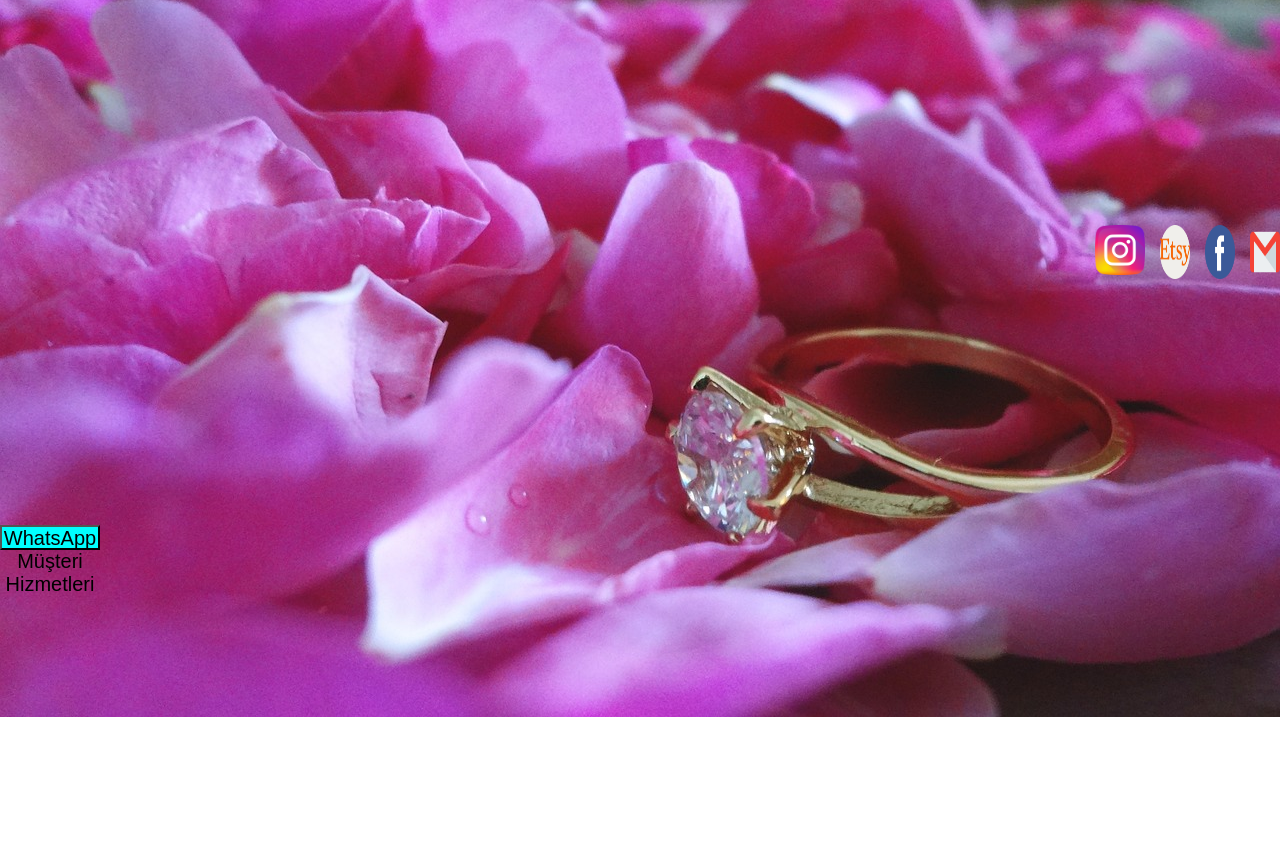
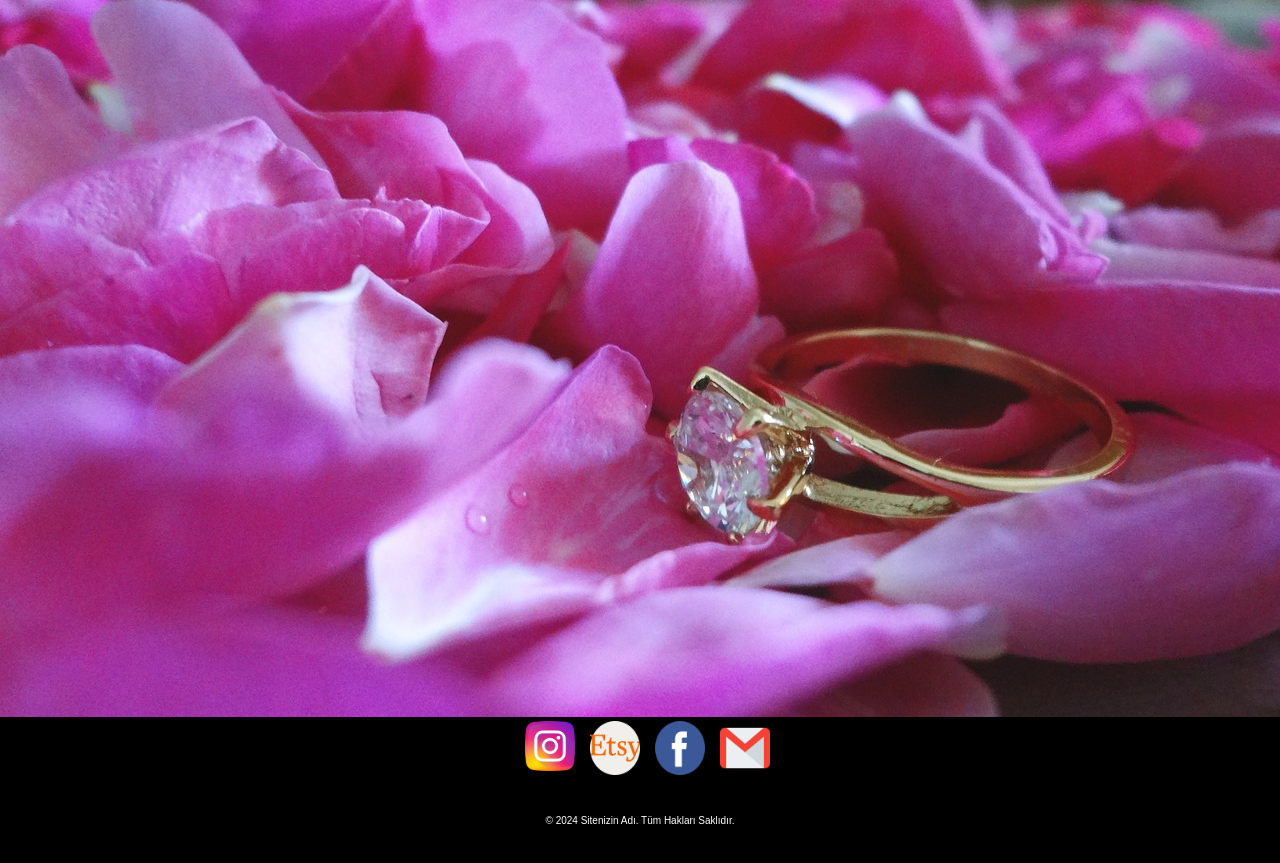
Before and after one commit to ozlem632/plataPro, a plain HTML site: page index.html in a window 1280 px wide. Shown: the part 75-938 px from the top of the page. Before the commit the page ends 800 px from the top, so only its background shows below. Drawn offline with Linux system fonts and the light colour scheme; a web font is replaced by a local one.

Commit message:
index.html

```diff
--- a/index.html
+++ b/index.html
@@ -13,7 +13,7 @@
 <body>
 
 
-  <div style="background-color: black;width: 100%;height: 300px;">
+  <div style="background-color: black;">
   <div class="col-lg-11 col-md-9 col-sm-10 col-xs-12 div1">
     <div class="divchild">
     <div><img src="IMG/tulips.png" width="50px"  class="img"></div>
@@ -60,13 +60,15 @@
 
 
 
-  <div style="display: flex;justify-content: flex-end;">
+  <div style="display: flex;justify-content: center;">
 
 
-    <div class="c" > <a href="https://www.instagram.com/platapro2024/?igsh=cGNkbGF1ZnJ3MXYx"><img src="IMG/instagram.png"width="50px" ></a></div>
-    <div class="c"> <img src="IMG/etsy.png"width="30px" ></div>
-    <div class="c"> <img src="IMG/facebook.png"width="30px" ></div>
-    <div class="c" > <img src="IMG/gmail.png"width="30px" ></div>
+    <div class="c"> <a href="https://www.instagram.com/platapro2024/?igsh=cGNkbGF1ZnJ3MXYx"><img src="IMG/instagram.png"width="50px" ></a></div>
+    <div class="c"> <img src="IMG/etsy.png"width="50px" ></div>
+    <div class="c"> <img src="IMG/facebook.png"width="50px" ></div>
+    <div class="c" > <img src="IMG/gmail.png"width="50px" ></div>
+  </div>
+     <div style="font-size: 10px; color: white;text-align: center;margin: 40px;"><p> &copy; 2024 Sitenizin Adı. Tüm Hakları Saklıdır.</p></div>
 
   </div>
   </div>
@@ -82,12 +84,12 @@
   </div> -->
   <!-- Resim -->
 <!-- </div> -->
-<!--  <div style="height: 2000px;"></div> -->
+<!--  <div style="height: 2000px;"></div>  -->
 
 
-</div>
+<!-- </div>
 
-<button id="whatsapp-btn">WhatsApp Müşteri Hizmetleri</button>
+<button id="whatsapp-btn">WhatsApp Müşteri Hizmetleri</button> -->
 
 </script>
 
```
